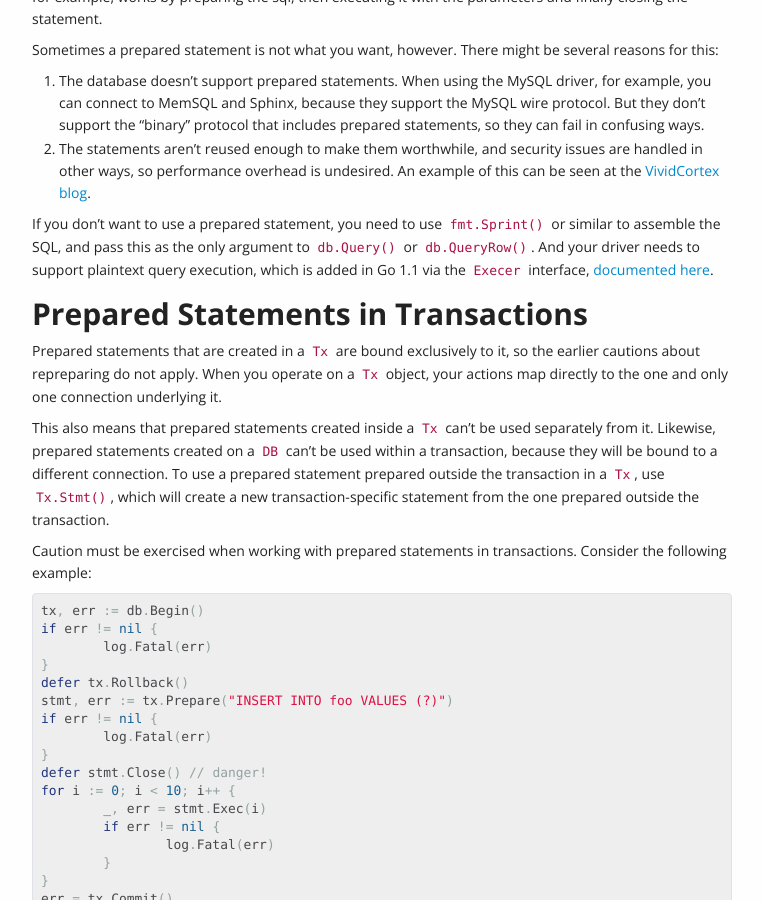
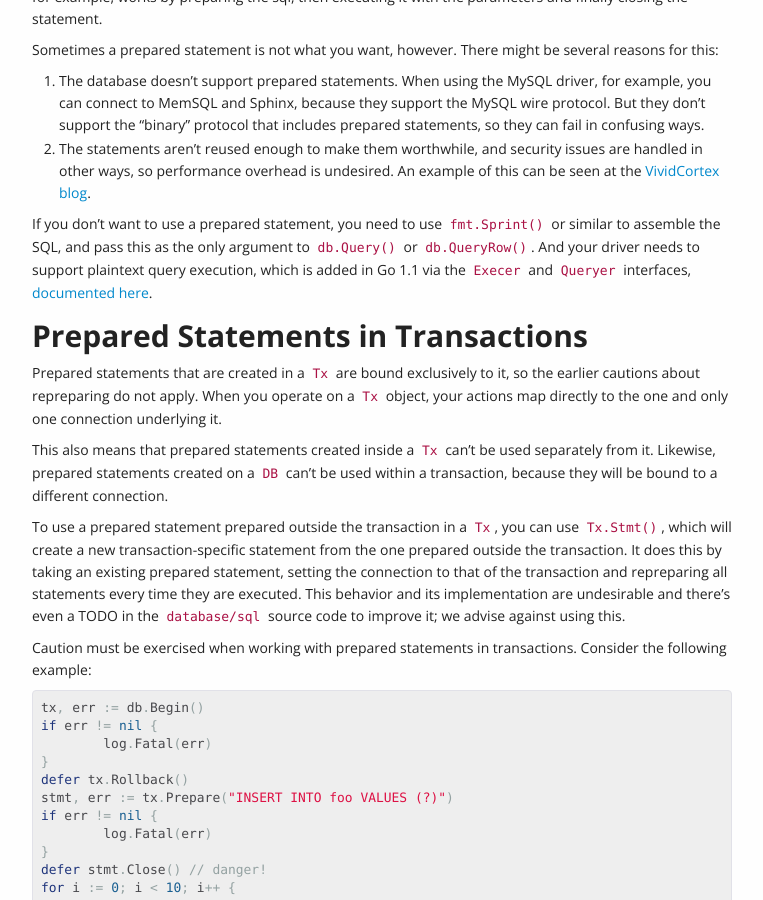
Before and after one commit to VividCortex/go-database-sql-tutorial, a Jekyll site: the page built from prepared.md, in a window 1280 px wide and 900 px high, scrolled down 752 px. Shown: the whole window, without its empty margins (378-1141 px from the left). Built offline with Jekyll 4.4.1, drawn with Linux system fonts in a browser that asks for light colours.

Commit message:
Addressing @arnehormann's comments in #59

```diff
--- a/prepared.md
+++ b/prepared.md
@@ -61,7 +61,7 @@ several reasons for this:
 If you don't want to use a prepared statement, you need to use `fmt.Sprint()` or
 similar to assemble the SQL, and pass this as the only argument to `db.Query()`
 or `db.QueryRow()`. And your driver needs to support plaintext query execution,
-which is added in Go 1.1 via the `Execer` interface,
+which is added in Go 1.1 via the `Execer` and `Queryer` interfaces,
 [documented here](http://golang.org/pkg/database/sql/driver/#Execer).
 
 Prepared Statements in Transactions
@@ -75,9 +75,13 @@ connection underlying it.
 This also means that prepared statements created inside a `Tx` can't be used
 separately from it. Likewise, prepared statements created on a `DB` can't be
 used within a transaction, because they will be bound to a different connection.
-To use a prepared statement prepared outside the transaction in a `Tx`, use
+
+To use a prepared statement prepared outside the transaction in a `Tx`, you can use
 `Tx.Stmt()`, which will create a new transaction-specific statement from the one
-prepared outside the transaction.
+prepared outside the transaction. It does this by taking an existing prepared statement,
+setting the connection to that of the transaction and repreparing all statements every
+time they are executed. This behavior and its implementation are undesirable and there's
+even a TODO in the `database/sql` source code to improve it; we advise against using this.
 
 Caution must be exercised when working with prepared statements in
 transactions. Consider the following example:
```
